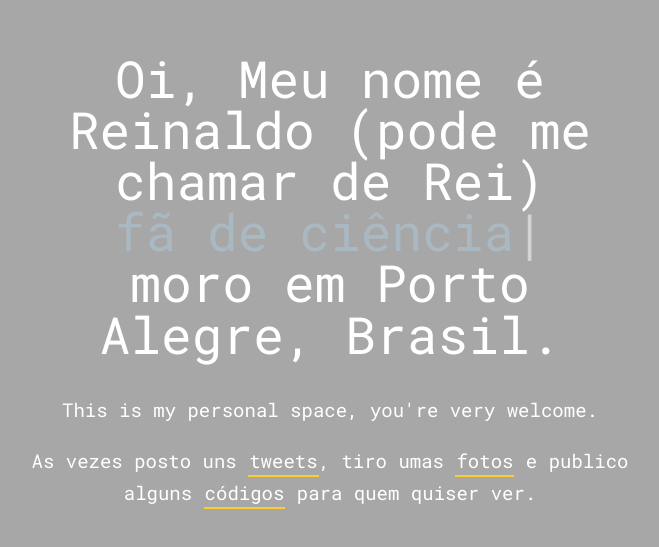
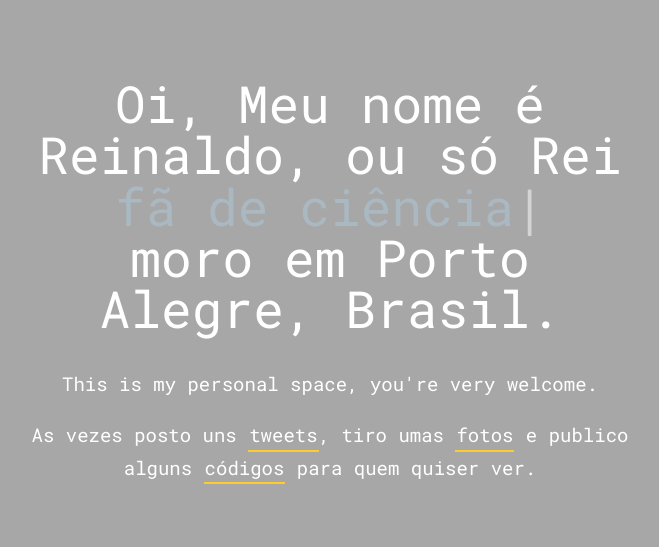
Before and after one commit to rvmatos/pt-br, a plain HTML site: page index.html in a window 1280 px wide. Shown: the part 119-666 px from the top of the page, without its empty margins (310-969 px from the left). Drawn offline with Linux system fonts and the light colour scheme; no server answers.

Commit message:
Update index.html

```diff
--- a/index.html
+++ b/index.html
@@ -51,7 +51,7 @@
 
             <!-- TITLE -->
             <h1>
-                Oi, Meu nome é Reinaldo (pode me chamar de Rei)
+                Oi, Meu nome é Reinaldo, ou só Rei
                 <br>
 
                 <!-- TEXTS TO BE TYPED -->
```
